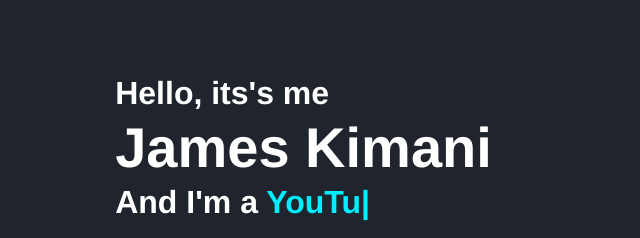
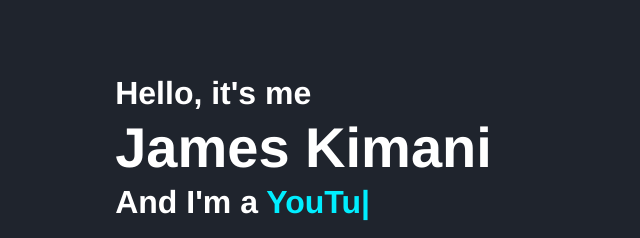
Before and after one commit to KingWaigi/New-Repo, a plain HTML site: page index.html in a window 1280 px wide. Shown: the part 141-379 px from the top of the page, 0-640 px from the left. Drawn offline with nearby package versions, Linux system fonts and the light colour scheme.

Commit message:
Update index.html

```diff
--- a/index.html
+++ b/index.html
@@ -29,7 +29,7 @@
   <!------home section design-->
   <section class="home" id="home">
     <div class="home-content">
-      <h3>Hello, its's me</h3>
+      <h3>Hello, it's me</h3>
       <h1>James Kimani</h1>
       <h3>And I'm a <span class="multiple-text"></span></h3>
       <p>James Kimani is a talented front-end web developer with a passion for creating engaging and responsive user interfaces. With his expertise in HTML, CSS, and JavaScript, James can design and develop websites that are both visually stunning and highly functional. He has experience working with a variety of web development frameworks and tools, and is constantly seeking out new ways to improve his skills and stay up-to-date with the latest web technologies. Whether it's building custom themes or integrating third-party APIs, James is committed to delivering high-quality web solutions that meet his clients' needs.</p>
```
